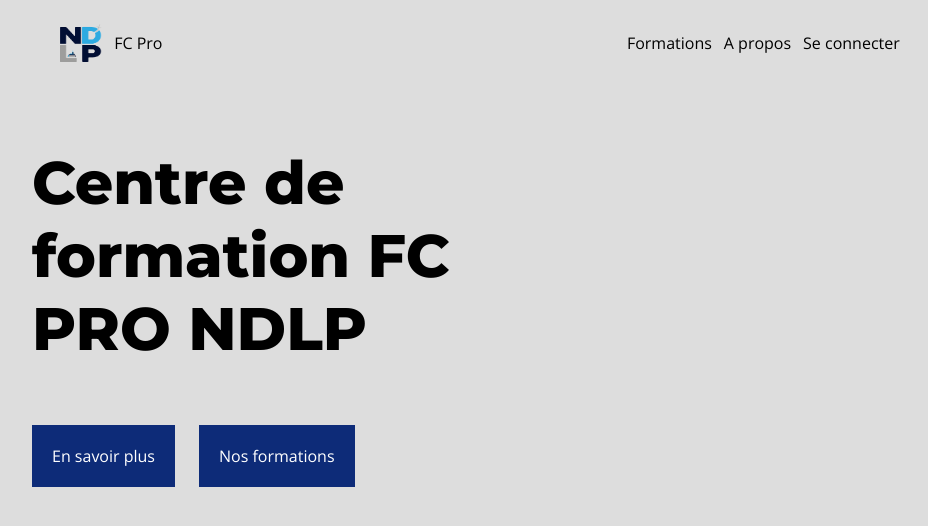
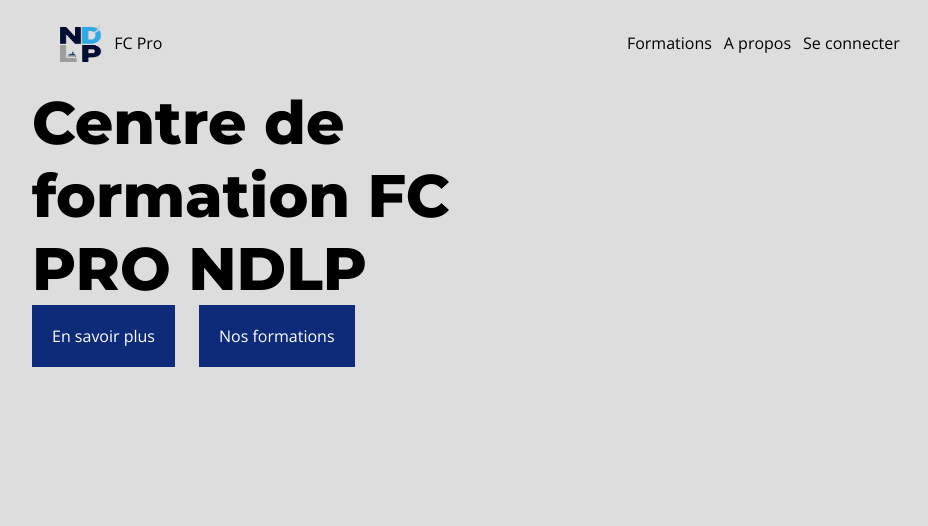
Before and after one commit to geekcatfr/projet-premiere-annee, a React (Vite) app in the folder client/: page / in a window 1280 px wide. Shown: the top 526 px of the page, without its empty margins (160-1088 px from the left). Built offline with nearby package versions, Linux system fonts and the light colour scheme.

Commit message:
Added root and changed body

```diff
--- a/client/src/index.css
+++ b/client/src/index.css
@@ -5,9 +5,16 @@
   --main-blue: #0d2b78;
 }
 
-body {
+* {
   margin: 0;
   padding: 0;
+}
+
+#root {
+  height: calc(100vh);
+}
+
+body {
   font-family: sans-serif;
   background-color: #dddddd;
 }
```
